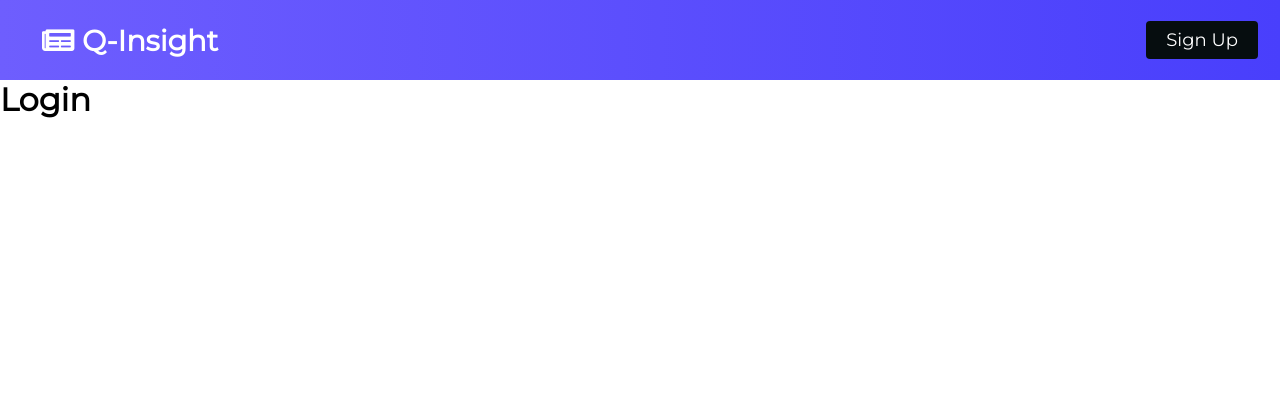
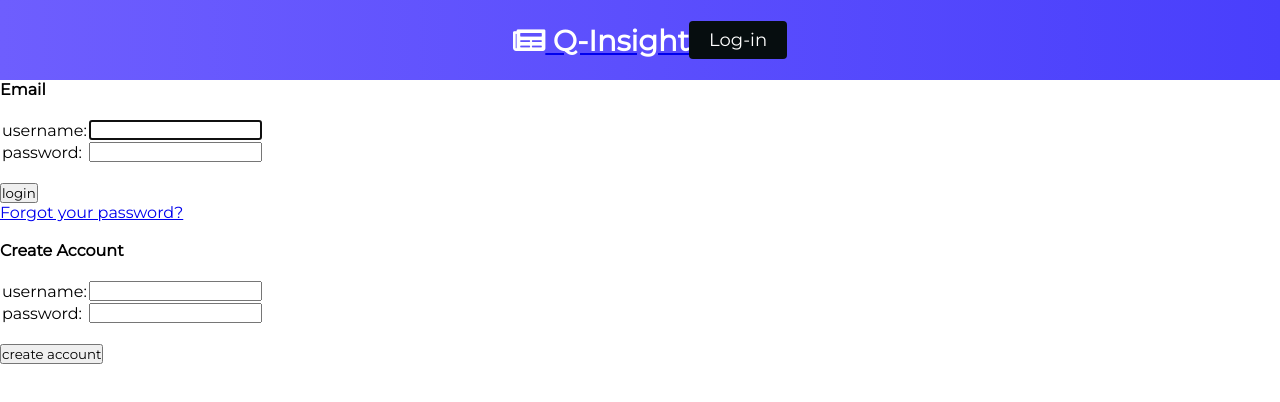
Before and after one commit to andrewkirima/Social-News-Website, a React (Create React App) app in the folder react-frontend/: page /login in a window 1280 px wide. Shown: the top 402 px of the page. Built offline with nearby package versions, Linux system fonts and the light colour scheme.

Commit message:
fixes routing in navbar to the login component

```diff
--- a/react-frontend/src/components/Login.js
+++ b/react-frontend/src/components/Login.js
@@ -1,7 +1,59 @@
 import React from "react";
 
 export const Login = () => {
-  return <h1>Login</h1>;
+  return (
+    <div>
+        <b>Email</b>
+        <br/>
+        <br/>
+        <form method="post" action="login">
+            <table border="0">
+                <tbody>
+                    <tr>
+                        <td>username:</td>
+                        <td>
+                            <input type="email" name="email" size="20" autocorrect="off" spellcheck="false" autocapitalize="off" autofocus="true"/>
+                        </td>
+                    </tr>
+                    <tr>
+                        <td>password:</td>
+                        <td>
+                            <input type="password" name="password" size="20"/>
+                        </td>
+                    </tr>
+                </tbody>
+            </table>
+            <br/>
+            <input type="submit" value="login"/>
+        </form>
+        <a href="forgot">Forgot your password?</a>
+        <br/>
+        <br/>
+        <b>Create Account</b>
+        <br/>
+        <br/>
+        <form method="post" action="login">
+            <table border="0">
+                <tbody>
+                    <tr>
+                        <td>username:</td>
+                        <td>
+                            <input type="email" name="email" size="20" autocorrect="off" spellcheck="false" autocapitalize="off"/>
+                        </td>
+                    </tr>
+                    <tr>
+                        <td>password:</td>
+                        <td>
+                            <input type="password" name="password" size="20"/>
+                        </td>
+                    </tr>
+                </tbody>
+            </table>
+            <br/>
+            <input type="submit" value="create account"/>
+        </form>
+    </div>
+  );
 };
 
 export default Login;
--- a/react-frontend/src/components/Navbar/MenuItem.js
+++ b/react-frontend/src/components/Navbar/MenuItem.js
@@ -1,7 +1,7 @@
 export const MenuItem = [
   {
     title: "Sign Up",
-    url: "#",
+    url: "/login",
     cName: "nav-links-mobile",
   },
 ];
--- a/react-frontend/src/components/Navbar/Navbar.js
+++ b/react-frontend/src/components/Navbar/Navbar.js
@@ -1,4 +1,5 @@
 import React, { Component } from "react";
+import { Link } from "react-router-dom";
 import { MenuItem } from "./MenuItem";
 import { Button } from "../Button";
 import "./Navbar.css";
@@ -13,29 +14,35 @@ class Navbar extends Component {
   render() {
     return (
       <nav className="NavbarItems">
-        <h1 className="navbar-logo">
-          <i className="fas fa-newspaper"></i> Q-Insight
-        </h1>
-        <div className="menu-icon" onClick={this.handleClick}>
-          <i
-            className={this.state.clicked ? "fas fa-times" : "fas fa-bars"}
-          ></i>
-        </div>
-        <ul className={this.state.clicked ? "nav-menu active" : "nav-menu"}>
-          {MenuItem.map((item, index) => {
-            return (
-              <li key={index}>
-                <a className={item.cName} href={item.url}>
-                  {item.title}
-                </a>
-              </li>
-            );
-          })}
-        </ul>
-        <Button>Sign Up</Button>
+        <Link to="/">
+            <h1 className="navbar-logo">
+              <i className="fas fa-newspaper"></i> Q-Insight
+            </h1>
+        </Link>
+        <Link to="/login">
+            <Button>Log-in</Button>
+        </Link>
       </nav>
     );
   }
 }
 
 export default Navbar;
+
+//<div className="menu-icon" onClick={this.handleClick}>
+//          <i
+//            className={this.state.clicked ? "fas fa-times" : "fas fa-bars"}
+//          ></i>
+//        </div>
+//        <ul className={this.state.clicked ? "nav-menu active" : "nav-menu"}>
+//          {MenuItem.map((item, index) => {
+//            return (
+//              <li key={index}>
+//                <a className={item.cName} href={item.url}>
+//                  {item.title}
+//                </a>
+//              </li>
+//            );
+//          })}
+//        </ul>
+//        <Button>Sign Up</Button>
```
